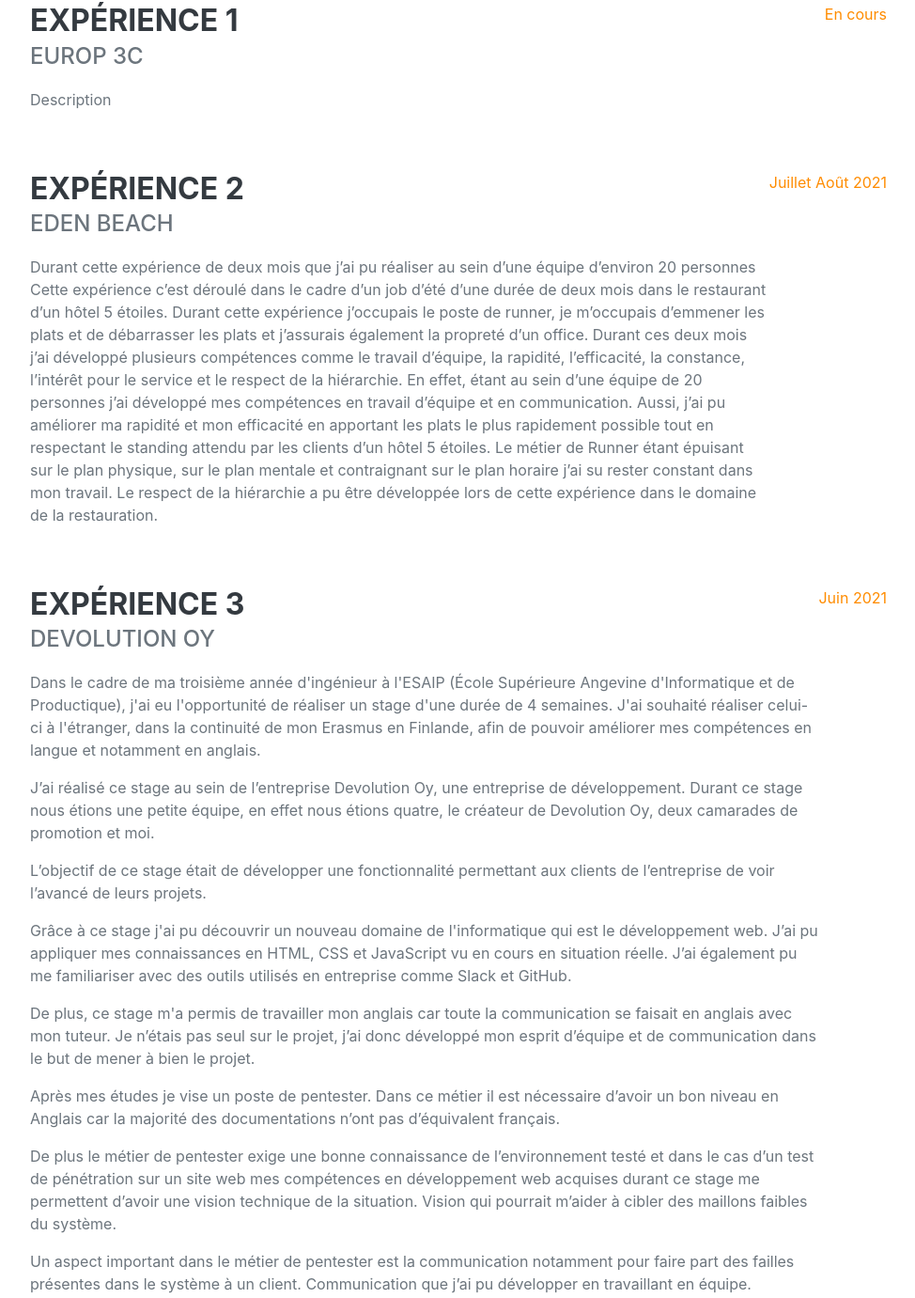
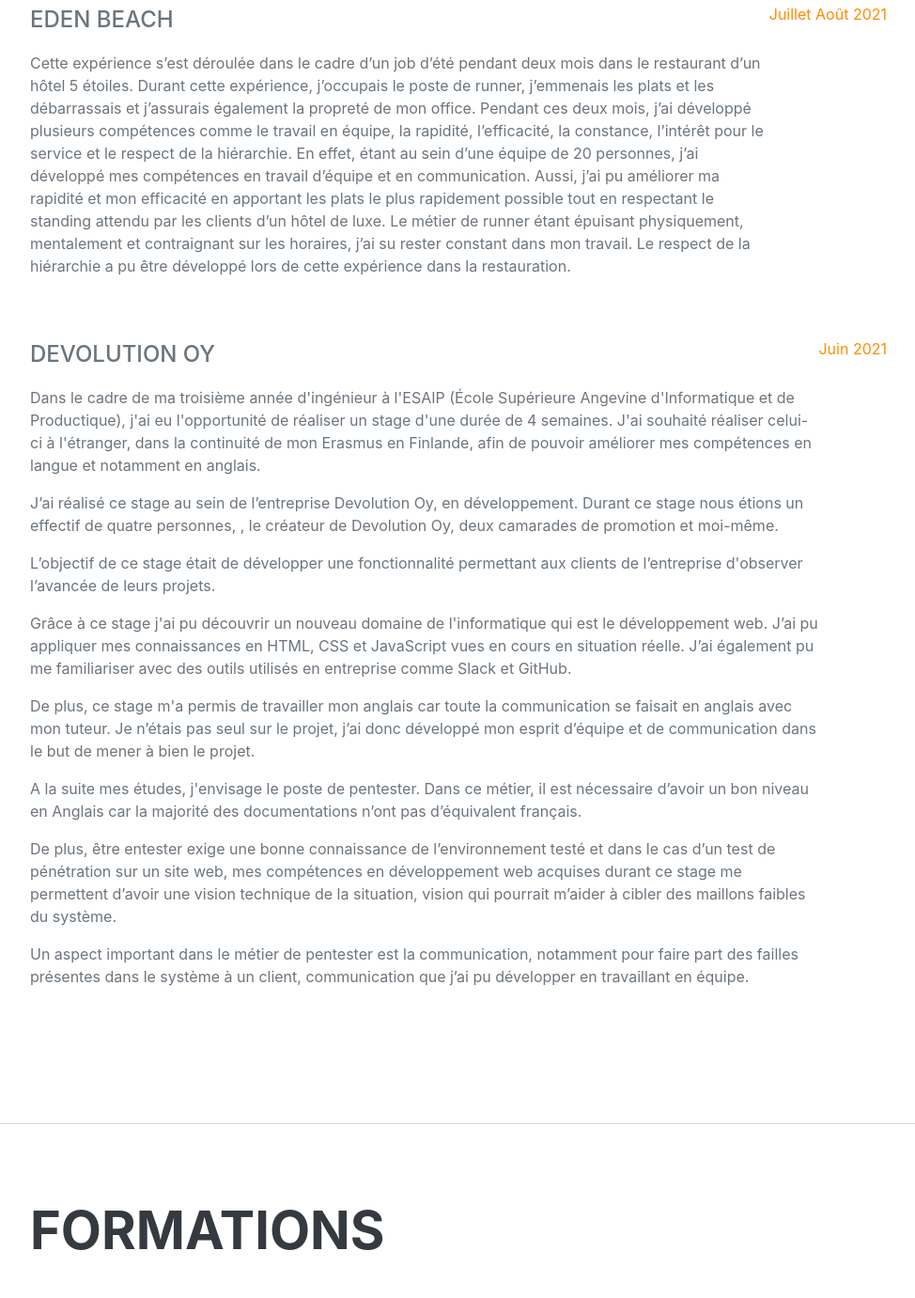
Before and after one commit to Cle-Lho/Cle-Lho.github.io, a plain HTML site: page index.html in a window 1280 px wide. Shown: the part 993-2374 px from the top of the page at 94% size, without its empty margins (288-1262 px from the left). Drawn offline with nearby package versions, Linux system fonts and the light colour scheme; a web font is replaced by a local one.

Commit message:
Add files via upload

```diff
--- a/index.html
+++ b/index.html
@@ -28,10 +28,10 @@
             <div class="collapse navbar-collapse" id="navbarResponsive">
                 <ul class="navbar-nav">
                     <li class="nav-item"><a class="nav-link js-scroll-trigger" href="#about">A propos</a></li>
-                    <li class="nav-item"><a class="nav-link js-scroll-trigger" href="#experience">Expérience</a></li>
-                    <li class="nav-item"><a class="nav-link js-scroll-trigger" href="#education">Formation</a></li>
+                    <li class="nav-item"><a class="nav-link js-scroll-trigger" href="#experience">Expériences</a></li>
+                    <li class="nav-item"><a class="nav-link js-scroll-trigger" href="#education">Formations</a></li>
                     <li class="nav-item"><a class="nav-link js-scroll-trigger" href="#skills">Compétences</a></li>
-                    <li class="nav-item"><a class="nav-link js-scroll-trigger" href="#interests">Intérêts</a></li>
+                    <li class="nav-item"><a class="nav-link js-scroll-trigger" href="#interests">Loisirs</a></li>
 
                 </ul>
             </div>
@@ -62,30 +62,23 @@
             <section class="resume-section" id="experience">
                 <div class="resume-section-content">
                     <h2 class="mb-5">Expériences</h2>
-                    <div class="d-flex flex-column flex-md-row justify-content-between mb-5">
+                     <div class="d-flex flex-column flex-md-row justify-content-between mb-5">
                         <div class="flex-grow-1">
-                            <h3 class="mb-0">Expérience 1</h3>
-                            <div class="subheading mb-3">Europ 3C</div>
-                            <p>Description</p>
-                        </div>
-                        <div class="flex-shrink-0"><span class="text-primary">En cours</span></div>
-                    </div>
-                    <div class="d-flex flex-column flex-md-row justify-content-between mb-5">
-                        <div class="flex-grow-1">
-                            <h3 class="mb-0">Expérience 2</h3>
+
                             <div class="subheading mb-3">Eden Beach</div>
-                            <p>Durant cette expérience de deux mois que j’ai pu réaliser au sein d’une équipe d’environ 20 personnes <br>
-                                Cette expérience c’est déroulé dans le cadre d’un job d’été d’une durée de deux mois dans le restaurant d’un hôtel 5 étoiles.
-                                Durant cette expérience j’occupais le poste de runner, je m’occupais d’emmener les plats et de débarrasser les plats et j’assurais également la propreté d’un office.
-                                Durant ces deux mois j’ai développé plusieurs compétences comme le travail d’équipe, la rapidité, l’efficacité, la constance, l’intérêt pour le service et le respect de la hiérarchie.
-                                En effet, étant au sein d’une équipe de 20 personnes j’ai développé mes compétences en travail d’équipe et en communication. Aussi, j’ai pu améliorer ma rapidité et mon efficacité en apportant les plats le plus rapidement possible tout en respectant le standing attendu par les clients d’un hôtel 5 étoiles. Le métier de Runner étant épuisant sur le plan physique, sur le plan mentale et contraignant sur le plan horaire j’ai su rester constant dans mon travail. Le respect de la hiérarchie a pu être développée lors de cette expérience dans le domaine de la restauration.
+                            <p>
+                                Cette expérience s’est déroulée dans le cadre d’un job d’été pendant deux mois dans le restaurant d’un hôtel 5 étoiles.
+                                Durant cette expérience, j’occupais le poste de runner, j’emmenais les plats et les débarrassais et j’assurais également la propreté de mon office.
+                                Pendant ces deux mois, j’ai développé plusieurs compétences comme le travail en équipe, la rapidité, l’efficacité, la constance, l’intérêt pour le service et le respect de la hiérarchie.
+                                En effet, étant au sein d’une équipe de 20 personnes, j’ai développé mes compétences en travail d’équipe et en communication. Aussi,
+                                j’ai pu améliorer ma rapidité et mon efficacité en apportant les plats le plus rapidement possible tout en respectant le standing attendu par les clients d’un hôtel de luxe.
+                                Le métier de runner étant épuisant physiquement, mentalement et contraignant sur les horaires, j’ai su rester constant dans mon travail. Le respect de la hiérarchie a pu être développé lors de cette expérience dans la restauration.
                                 </p>
                         </div>
                         <div class="flex-shrink-0"><span class="text-primary">Juillet Août 2021</span></div>
                     </div>
                     <div class="d-flex flex-column flex-md-row justify-content-between mb-5">
                         <div class="flex-grow-1">
-                            <h3 class="mb-0">Expérience 3</h3>
                             <div class="subheading mb-3">Devolution OY</div>
                             <p>Dans le cadre de ma troisième année d'ingénieur à l'ESAIP
                                 (École Supérieure Angevine d'Informatique et de Productique),
@@ -93,25 +86,25 @@
                                  J'ai souhaité réaliser celui-ci à l'étranger, dans la continuité de mon Erasmus en Finlande,
                                  afin de pouvoir améliorer mes compétences en langue et notamment en anglais. <br></p>
 
-                            <p>J’ai réalisé ce stage au sein de l’entreprise Devolution Oy, une entreprise de développement.
-                                Durant ce stage nous étions une petite équipe,
-                                en effet nous étions quatre, le créateur de Devolution Oy, deux camarades de promotion et moi.<br></p>
-                            <p>L’objectif de ce stage était de développer une fonctionnalité permettant aux clients de l’entreprise de voir l’avancé de leurs projets.</p>
+                            <p>J’ai réalisé ce stage au sein de l’entreprise Devolution Oy, en développement.
+                                Durant ce stage nous étions un effectif de quatre personnes,
+                                , le créateur de Devolution Oy, deux camarades de promotion et moi-même.<br></p>
+                            <p>L’objectif de ce stage était de développer une fonctionnalité permettant aux clients de l’entreprise d'observer l’avancée de leurs projets.</p>
                         <p>Grâce à ce stage j'ai pu découvrir un nouveau domaine de l'informatique qui est le développement web.
-                            J’ai pu appliquer mes connaissances en HTML, CSS et JavaScript vu en cours en situation réelle.
+                            J’ai pu appliquer mes connaissances en HTML, CSS et JavaScript vues en cours en situation réelle.
                             J’ai également pu me familiariser avec des outils utilisés en entreprise comme Slack et GitHub.<br></p>
                             <p>De plus, ce stage m'a permis de travailler mon anglais car toute la communication se faisait en anglais
                                 avec mon tuteur. Je n’étais pas seul sur le projet,
                                  j’ai donc développé mon esprit d’équipe et de communication dans le but de mener à bien le projet.<br></p>
 
-                            <p>Après mes études je vise un poste de pentester. Dans ce métier il est nécessaire d’avoir un bon niveau
+                            <p>A la suite mes études, j'envisage le poste de pentester. Dans ce métier, il est nécessaire d’avoir un bon niveau
                                 en Anglais car la majorité des documentations n’ont pas d’équivalent français.<br></p>
 
 
-                            <p>De plus le métier de pentester exige une bonne connaissance de l’environnement testé et dans le cas d’un test de pénétration sur un site web mes compétences en développement web acquises durant ce stage me permettent d’avoir une
-                                 vision technique de la situation. Vision qui pourrait m’aider à cibler des maillons faibles du système.<br></p>
-                                 <p>Un aspect important dans le métier de pentester est la communication notamment pour faire part des failles présentes
-                                     dans le système à un client. Communication que j’ai pu développer en travaillant en équipe.<br></p>
+                            <p>De plus, être entester exige une bonne connaissance de l’environnement testé et dans le cas d’un test de pénétration sur un site web, mes compétences en développement web acquises durant ce stage me permettent d’avoir une
+                                 vision technique de la situation, vision qui pourrait m’aider à cibler des maillons faibles du système.<br></p>
+                                 <p>Un aspect important dans le métier de pentester est la communication, notamment pour faire part des failles présentes
+                                     dans le système à un client, communication que j’ai pu développer en travaillant en équipe.<br></p>
 
                         </div>
                         <div class="flex-shrink-0"><span class="text-primary">Juin 2021</span></div>
@@ -124,7 +117,7 @@
             <!-- Formation-->
             <section class="resume-section" id="education">
                 <div class="resume-section-content">
-                    <h2 class="mb-5">Formation</h2>
+                    <h2 class="mb-5">Formations</h2>
                     <div class="d-flex flex-column flex-md-row justify-content-between mb-5">
                         <div class="flex-grow-1">
                             <h3 class="mb-0">ESAIP </h3>
@@ -212,10 +205,14 @@
             <!-- Interests-->
             <section class="resume-section" id="interests">
                 <div class="resume-section-content">
-                    <h2 class="mb-5">Intérêts</h2>
-                    <p>Apart from being a web developer, I enjoy most of my time being outdoors. In the winter, I am an avid skier and novice ice climber. During the warmer months here in Colorado, I enjoy mountain biking, free climbing, and kayaking.</p>
-                    <p class="mb-0">When forced indoors, I follow a number of sci-fi and fantasy genre movies and television shows, I am an aspiring chef, and I spend a large amount of my free time exploring the latest technology advancements in the front-end web development world.</p>
-                </div>
+                    <h2 class="mb-5">Loisirs</h2>
+                    <ul class="list-inline dev-icons">
+                        <li class="list-inline-item"><i class="fas fa-running"></i></li>
+                        <li class="list-inline-item"><i class="fas fa-laptop"></i></li>
+                        <li class="list-inline-item"><i class="fas fa-car"></i></li>
+                    </ul>
+
+                                    </div>
             </section>
             <hr class="m-0" />
         <!-- Bootstrap core JS-->
```
